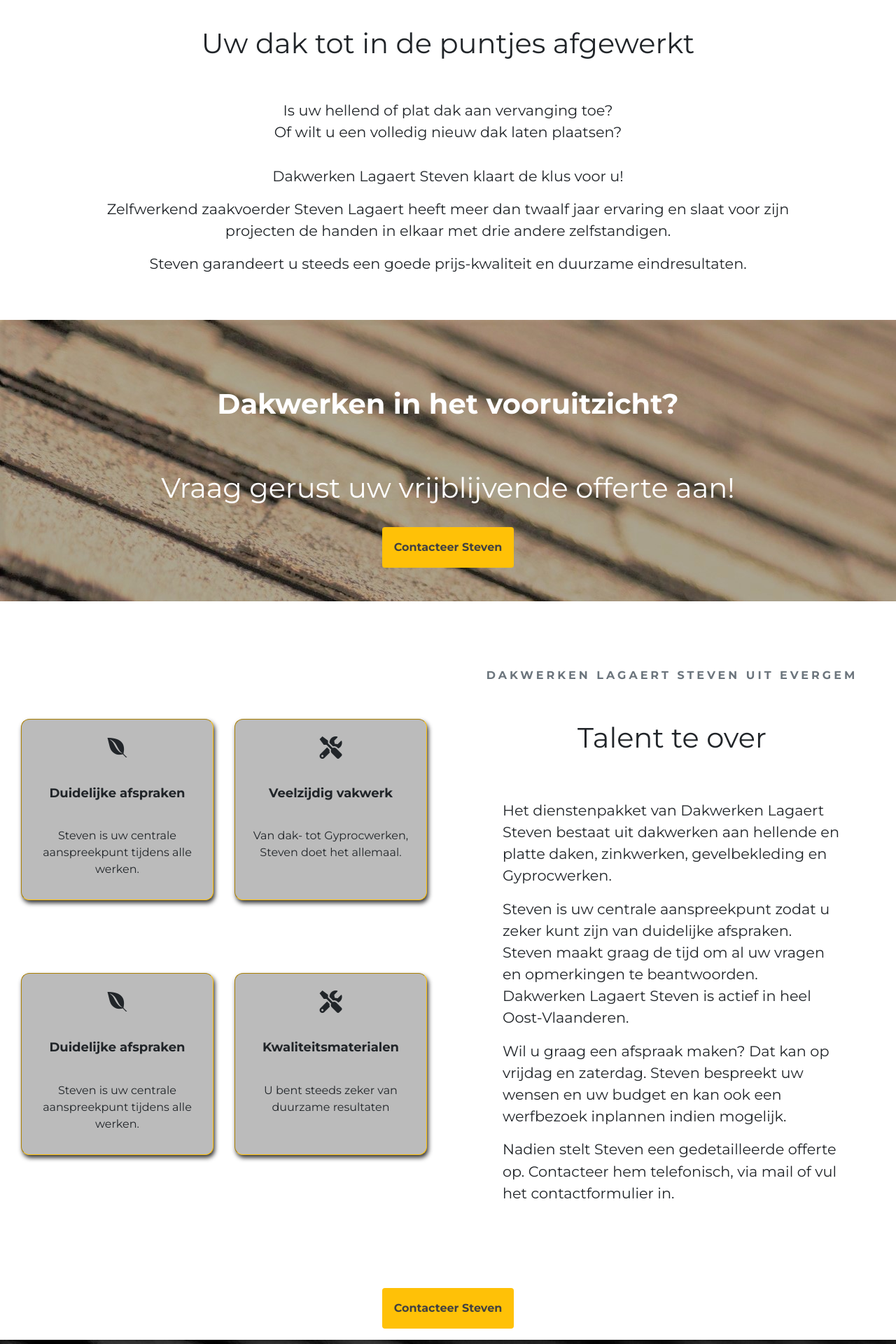
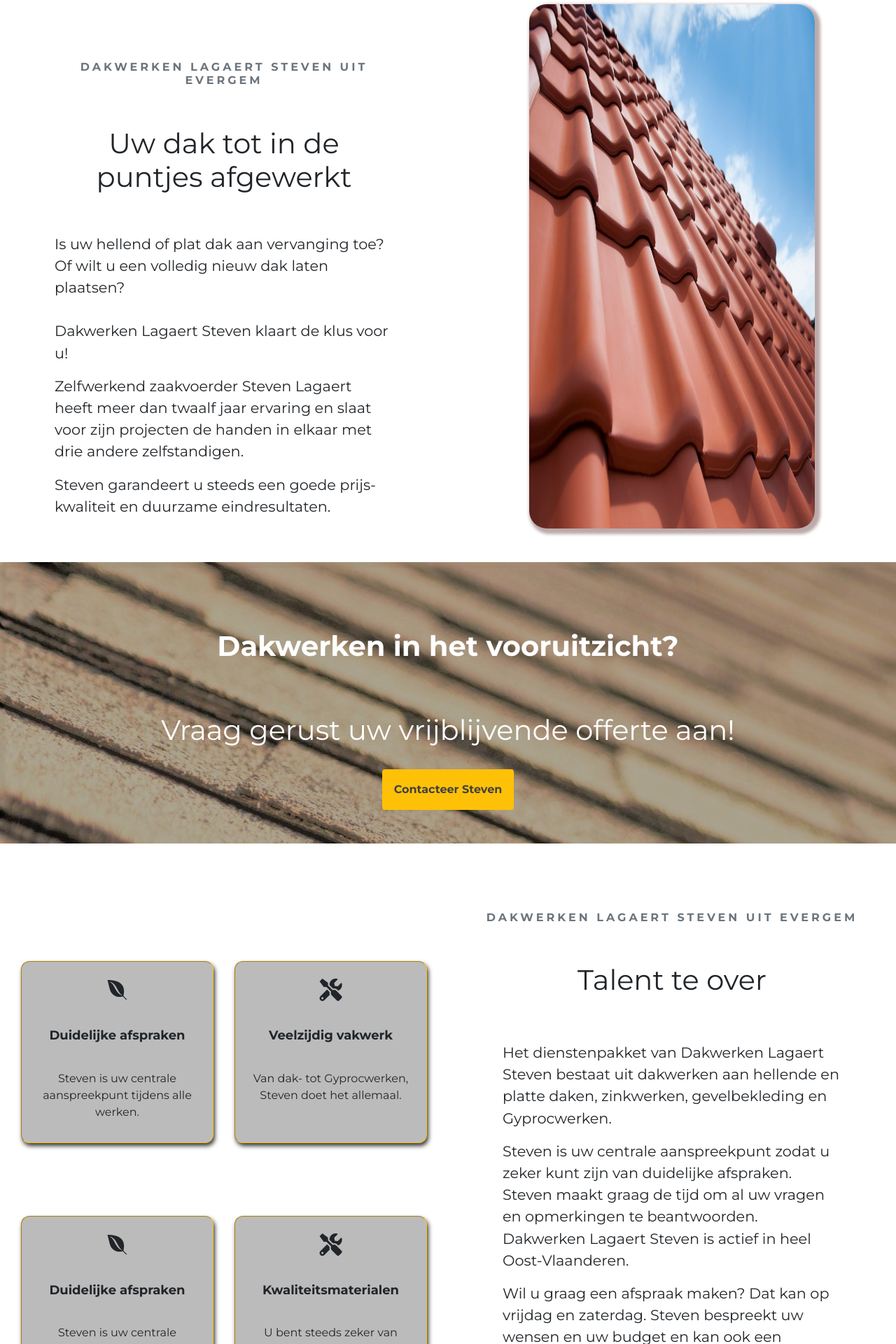
Before and after one commit to Gwen1985/dakwerken-lagaert-steven, a React (Create React App) app: page / in a window 1280 px wide. Shown: the part 560-2480 px from the top of the page at 70% size. Built offline with nearby package versions, Linux system fonts and the light colour scheme.

Commit message:
place contact buttons

```diff
--- a/src/assets/styles/hellendeDaken.css
+++ b/src/assets/styles/hellendeDaken.css
@@ -9,8 +9,3 @@
 .helMidImg {
     background-image: url("../images/helMidImg.jpg");
 }
-
-.contentImg {
-    border-radius: 25px;
-    box-shadow: 4px 4px 4px 4px #bbaaaa;
-}
--- a/src/assets/styles/homeContent.css
+++ b/src/assets/styles/homeContent.css
@@ -72,7 +72,6 @@
     box-shadow: 2px 4px 6px #343434;
 }
 
-
 .cardIcon {
     font-size: 1.5em;
 }
@@ -96,30 +95,18 @@
     transform: translate(0%, -75%);
 }
 
-.contacteer_btn2 {
-    display: none;
-}
-
 
 
 @media screen and (max-width: 991px) {
+
     .contentText, .talentText {
         letter-spacing: 2px;
     }
 
-    .contacteer_btn2 {
-        display: flex;
-    }
-
-    .contacteer_btn {
-        display: none;
-    }
-
-
-
 }
 
 @media screen and (min-width: 992px) {
+
     .card {
         background-color: #bbbbbb;
         border: 1px inset #ffc107;
--- a/src/assets/styles/real.css
+++ b/src/assets/styles/real.css
@@ -4,10 +4,6 @@
 
 .headerTitle {
     font-size: 1.5em;
-}
-
-.coontentImg {
-
 }
 
 @media screen and (max-width: 991px) {
--- a/src/index.css
+++ b/src/index.css
@@ -17,3 +17,8 @@ code {
   font-family: source-code-pro, Menlo, Monaco, Consolas, 'Courier New',
     monospace;
 }
+
+.contentImg {
+  border-radius: 25px;
+  box-shadow: 4px 4px 4px 4px #bbaaaa;
+}
--- a/src/views/Header.js
+++ b/src/views/Header.js
@@ -16,7 +16,6 @@ const Header = () => {
 
             <div className="col-9 col-sm-9 col-lg-4 ">
                 <div className="container p-5">
-                    {/*<img src={pnglogo} alt="logo" className="pnglogo" width="50%"/>*/}
                     <Link to="/">
                         <img src={logo} alt="logo" width="100%" className="logoImg"/>
                     </Link>
--- a/src/views/HellendeDaken.js
+++ b/src/views/HellendeDaken.js
@@ -15,7 +15,7 @@ const HellendeDaken = () => {
     return (
         <div className="container-fluid">
 
-            <div className="contactHeader">
+            <div className="helHeader">
                 <div className="row helHeaderImg">
                     <div className="col-9 col-sm-9 col-lg-4 p-5">
                         <Link to="/">
@@ -39,8 +39,8 @@ const HellendeDaken = () => {
             <div className="container">
                 <div className="row">
                     <div className="col-sm-12 col-lg-6 p-5">
-                        {/*<h2 className="contentTitle text-secondary text-center pt-5">DAKWERKEN LAGAERT STEVEN UIT*/}
-                        {/*    EVERGEM</h2>*/}
+                        <h2 className="contentTitle text-secondary text-center pt-5">DAKWERKEN LAGAERT STEVEN UIT
+                            EVERGEM</h2>
 
                         <h2 className="text-center p-3">Totaal service</h2>
 
@@ -85,8 +85,8 @@ const HellendeDaken = () => {
                 <div className="row">
 
                     <div className="col-sm-12 col-lg-6  order-lg-2 p-5">
-                        {/*<h2 className="contentTitle text-secondary text-center pt-5">DAKWERKEN LAGAERT STEVEN UIT*/}
-                        {/*    EVERGEM</h2>*/}
+                        <h2 className="contentTitle text-secondary text-center pt-5">DAKWERKEN LAGAERT STEVEN UIT
+                            EVERGEM</h2>
 
                         <h2 className="text-center p-3">Diverse dakpannen</h2>
 
--- a/src/views/HomeContent.js
+++ b/src/views/HomeContent.js
@@ -1,6 +1,7 @@
 import {Link} from "react-router-dom";
 
 import '../assets/styles/homeContent.css';
+import risingRoof from '../assets/images/Raising_roof.jpg';
 
 
 const HomeContent = () => {
@@ -10,15 +11,16 @@ const HomeContent = () => {
 
             <div className="row">
 
-                <div className="col-sm-12 pt-3">
+                <div className="col-sm-12 col-lg-6 pt-3">
 
-                    <div className="container text-center pt-3">
+                    <div className="container pt-3">
 
-                        {/*<h2 className="contentTitle text-secondary pt-5">DAKWERKEN LAGAERT STEVEN UIT*/}
-                        {/*    EVERGEM</h2>*/}
-                        <h2 className="contentTitle_2 pt-5">Uw dak tot in de puntjes afgewerkt</h2>
+
 
                         <div className="container p-5">
+                            <h2 className="contentTitle text-center text-secondary pt-5">DAKWERKEN LAGAERT STEVEN UIT
+                                EVERGEM</h2>
+                            <h2 className="contentTitle_2 text-center py-5">Uw dak tot in de puntjes afgewerkt</h2>
                             <p className="contentText">Is uw hellend of plat dak aan vervanging toe?
                                 <br/>
                                 Of
@@ -47,6 +49,10 @@ const HomeContent = () => {
 
                 </div>
 
+                <div className="col-sm-12 col-lg-6 p-5 d-flex justify-content-center">
+                    <img src={risingRoof} alt="rooof" className="contentImg" width="75%"/>
+                </div>
+
             </div>
 
             <div className="row homeMidImg">
@@ -69,7 +75,8 @@ const HomeContent = () => {
                 <div className="col-sm-12 col-lg-6 order-lg-2">
                     <div className="container talentOver">
 
-                        <h2 className="contentTitle text-secondary text-center pt-5">DAKWERKEN LAGAERT STEVEN UIT EVERGEM</h2>
+                        <h2 className="contentTitle text-secondary text-center pt-5">DAKWERKEN LAGAERT STEVEN UIT
+                            EVERGEM</h2>
                         <h2 className="contentTitle_2 text-center pt-5">Talent te over</h2>
 
                         <div className="container contenttextBox p-5 mt-3">
@@ -97,16 +104,7 @@ const HomeContent = () => {
                                 hem
                                 telefonisch, via mail of vul het contactformulier in.</p>
 
-
                         </div>
-                        <div className="container d-flex justify-content-center p-3">
-
-
-                            <Link to="/contact" className="scrollTop">
-                                <button className="btn contacteer_btn2 font-weight-bold mt-2 p-3">Contacteer Steven</button>
-                            </Link>
-                        </div>
-
 
                     </div>
 
@@ -116,7 +114,8 @@ const HomeContent = () => {
                     <div className="container afspraak">
 
                         <div className="row cards mt-5">
-                            <div className="col-sm-12 mt-5 col-md-12 col-lg-6 text-center d-flex justify-content-center">
+                            <div
+                                className="col-sm-12 mt-5 col-md-12 col-lg-6 text-center d-flex justify-content-center">
 
                                 <div className="card text-center mt-2">
                                     <i className="fab fa-envira p-4"/>
@@ -126,7 +125,8 @@ const HomeContent = () => {
 
                             </div>
 
-                            <div className="col-sm-12 mt-5 col-md-12 col-lg-6 text-center d-flex justify-content-center">
+                            <div
+                                className="col-sm-12 mt-5 col-md-12 col-lg-6 text-center d-flex justify-content-center">
 
                                 <div className="card text-center mt-2">
                                     <i className="fas fa-tools p-4"/>
@@ -138,7 +138,8 @@ const HomeContent = () => {
                         </div>
 
                         <div className="row cards mt-5 mb-5">
-                            <div className="col-sm-12 mt-5 col-md-12 col-lg-6 text-center d-flex justify-content-center">
+                            <div
+                                className="col-sm-12 mt-5 col-md-12 col-lg-6 text-center d-flex justify-content-center">
 
                                 <div className="card text-center mt-2">
                                     <i className="fab fa-envira p-4"/>
@@ -148,7 +149,8 @@ const HomeContent = () => {
 
                             </div>
 
-                            <div className="col-sm-12 mt-5 col-md-12 col-lg-6 text-center d-flex justify-content-center">
+                            <div
+                                className="col-sm-12 mt-5 col-md-12 col-lg-6 text-center d-flex justify-content-center">
 
                                 <div className="card text-center mt-2">
                                     <i className="fas fa-tools p-4"/>
@@ -164,14 +166,6 @@ const HomeContent = () => {
 
             </div>
 
-            <div className="row offerteBtn_2 p-3">
-                <div className="col-12 d-flex justify-content-center">
-                    <Link to="/contact">
-                        <button className="btn contacteer_btn font-weight-bold mt-2 p-3">Contacteer Steven</button>
-                    </Link>
-                </div>
-            </div>
-
         </div>
     )
 }
--- a/src/views/PlatteDaken.js
+++ b/src/views/PlatteDaken.js
@@ -16,7 +16,7 @@ const PlatteDaken = () => {
 
         <div className="container-fluid">
 
-            <div className="contactHeader">
+            <div className="platHeader">
                 <div className="row platHeaderImg">
                     <div className="col-9 col-sm-9 col-lg-4 p-5">
                         <Link to="/">
```
Also changed, not shown: src/App.js (+66 -37 lines), src/assets/images/Raising_roof.jpg (added), src/assets/styles/platteDaken.css (line endings or trailing spaces).
